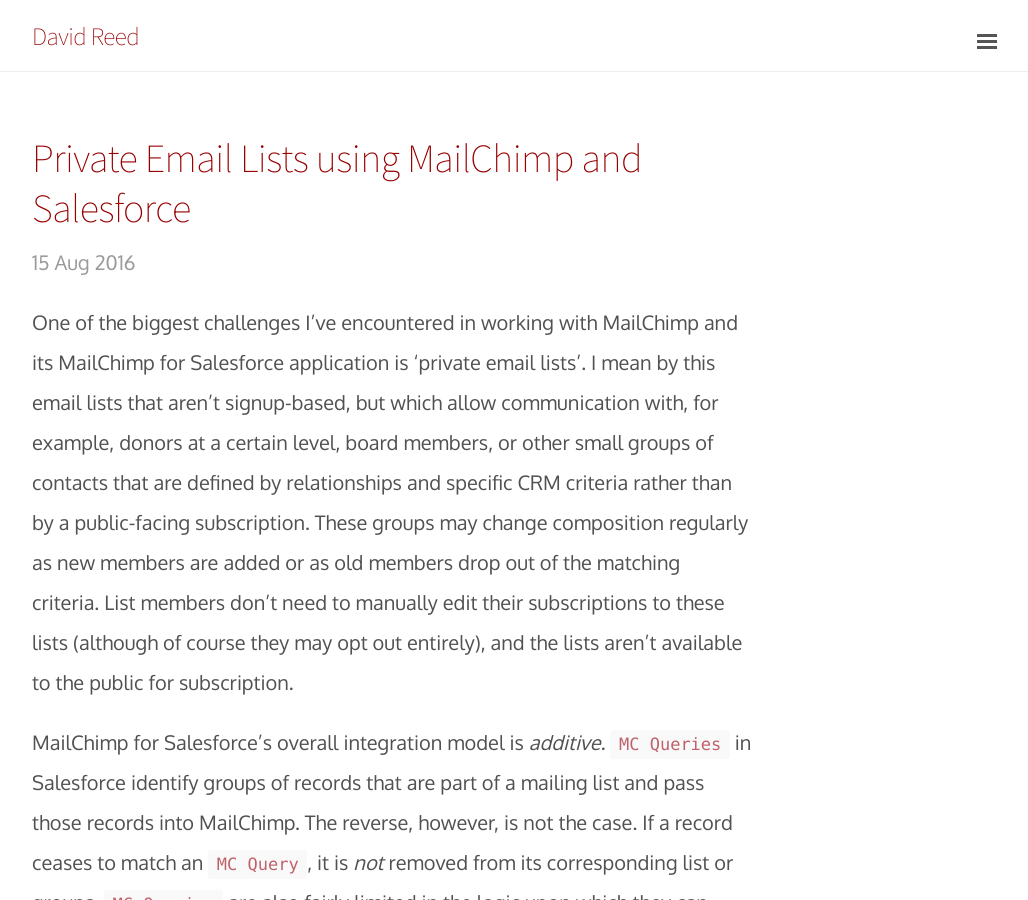
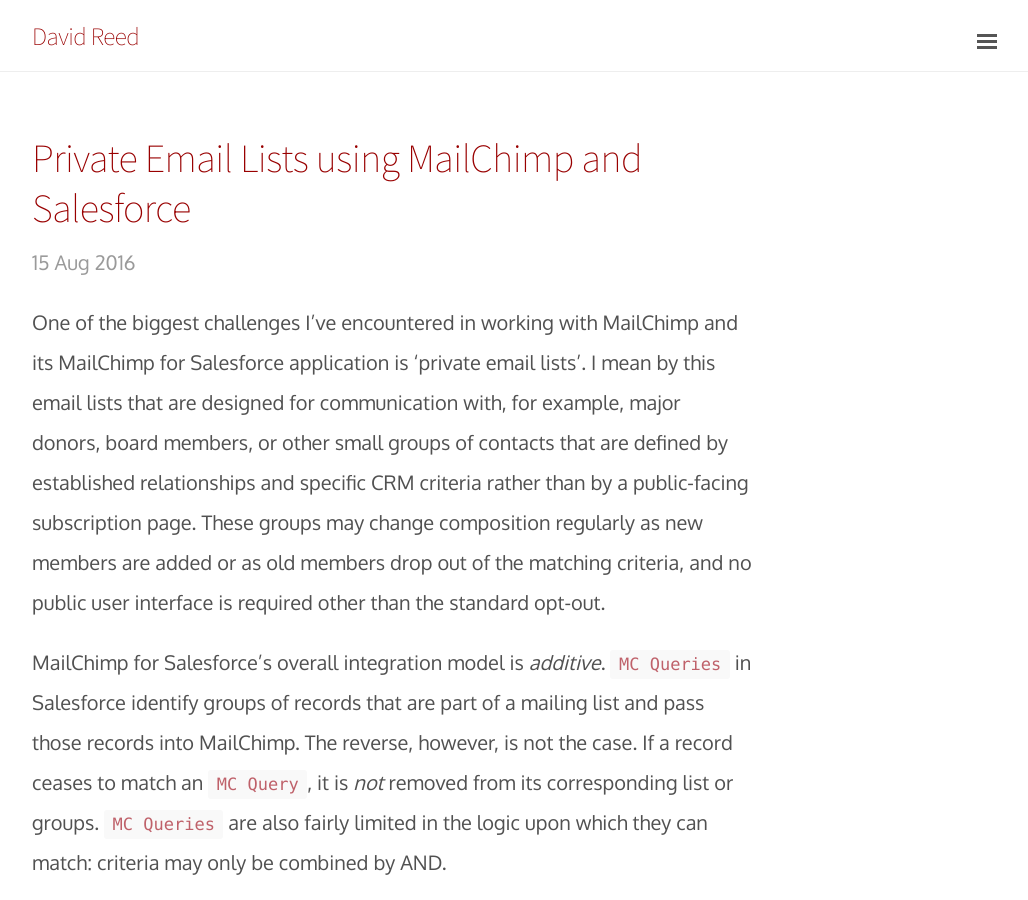
Before and after one commit to davidmreed/davidmreed.github.io, a Jekyll site: the page built from _posts/2016-08-15-private-email-lists-using-mailchimp-and-salesforce.md, in a window 1280 px wide and 900 px high. Shown: the whole window, without its empty margins (248-1276 px from the left). Built offline with Jekyll 4.4.1, drawn with Linux system fonts in a browser that asks for light colours.

Commit message:
Updated post

```diff
--- a/_posts/2016-08-15-private-email-lists-using-mailchimp-and-salesforce.md
+++ b/_posts/2016-08-15-private-email-lists-using-mailchimp-and-salesforce.md
@@ -3,7 +3,7 @@
 title: Private Email Lists using MailChimp and Salesforce
 ---
 
-One of the biggest challenges I've encountered in working with MailChimp and its MailChimp for Salesforce application is 'private email lists'. I mean by this email lists that aren't signup-based, but which allow communication with, for example, donors at a certain level, board members, or other small groups of contacts that are defined by relationships and specific CRM criteria rather than by a public-facing subscription. These groups may change composition regularly as new members are added or as old members drop out of the matching criteria. List members don't need to manually edit their subscriptions to these lists (although of course they may opt out entirely), and the lists aren't available to the public for subscription.
+One of the biggest challenges I've encountered in working with MailChimp and its MailChimp for Salesforce application is 'private email lists'. I mean by this email lists that are designed for communication with, for example, major donors, board members, or other small groups of contacts that are defined by established relationships and specific CRM criteria rather than by a public-facing subscription page. These groups may change composition regularly as new members are added or as old members drop out of the matching criteria, and no public user interface is required other than the standard opt-out.
 
 MailChimp for Salesforce's overall integration model is *additive*. `MC Queries` in Salesforce identify groups of records that are part of a mailing list and pass those records into MailChimp. The reverse, however, is not the case. If a record ceases to match an `MC Query`, it is *not* removed from its corresponding list or groups. `MC Queries` are also fairly limited in the logic upon which they can match: criteria may only be combined by AND.
 
```
